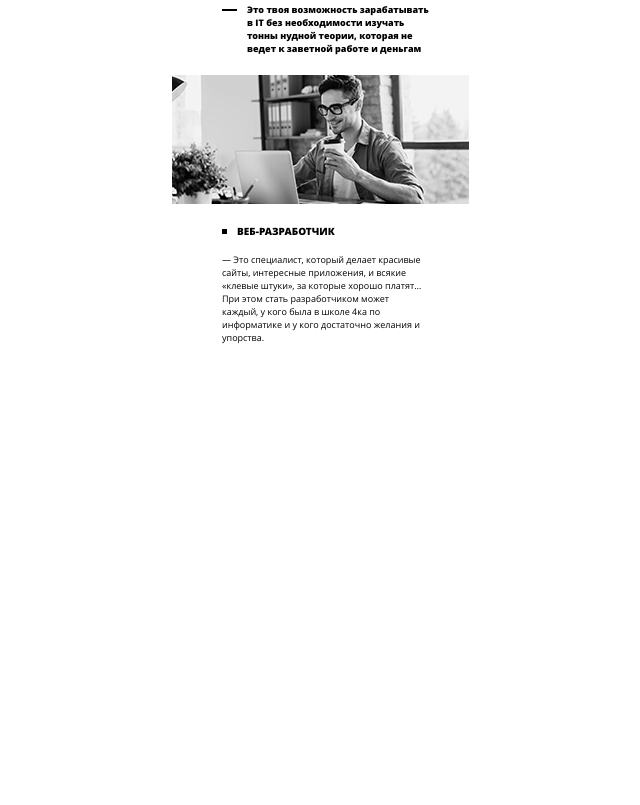
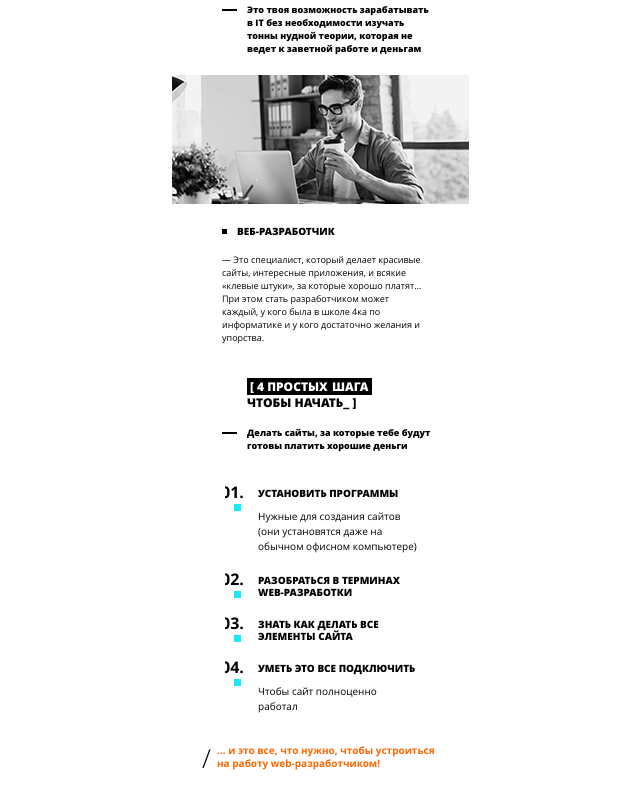
Before and after one commit to arthurtheking/tripwire, a website: page src/index.html in a window 1280 px wide. Shown: the part 4074-4879 px from the top of the page, without its empty margins (318-958 px from the left). Before the commit the page ends 4453 px from the top, so only its background shows below. Drawn offline with Linux system fonts and the light colour scheme; files that its build step writes are made by us from their sources.

Commit message:
added sec 9

```diff
--- a/src/index.html
+++ b/src/index.html
@@ -155,7 +155,19 @@
             <img class="developer_h" src="./img/developer_mob.jpg" alt="front-end developer">
             <h6 class="subtitle_h">Веб-разработчик</h6>
             <p class="text_secondary_h">— Это специалист, который делает красивые cайты, интересные приложения, и всякие «клевые штуки», за которые хорошо платят… При этом стать разработчиком может каждый, у кого была в школе 4ка по информатике и у кого достаточно желания и упорства.</p>
-
+        </div>
+    </div>
+    <div class="wrapper_i">
+        <div class="container_i">
+            <h3 class="title_i"><span>[ 4 простых </span><span>шага</span> чтобы начать_ ]</h3>
+            <h5 class="subtitle_i">Делать сайты, за которые тебе будут готовы платить хорошие деньги</h5>
+            <ol class="list_i">
+                <li class="list-item_i"><h6>Установить программы</h6>Нужные для создания сайтов (они установятся даже на обычном офисном компьютере)</li>
+                <li class="list-item_i"><h6>Разобраться в терминах web-разработки</h6></li>
+                <li class="list-item_i"><h6>Знать как делать все элементы сайта</h6></li>
+                <li class="list-item_i"><h6>Уметь это все подключить</h6>Чтобы сайт полноценно работал</li>
+            </ol>
+            <p class="text_i">… и это все, что нужно, чтобы устроиться на работу web-разработчиком!</p>
         </div>
     </div>
 </body>
--- /dev/null
+++ b/src/sass/components/_section_i.scss
@@ -0,0 +1,128 @@
+.wrapper_i {
+    min-width: 320px;
+    color: #000000;
+    font-family: 'Open Sans', sans-serif;
+}
+.container_i {
+    width: 300px;
+    margin-left: auto;
+    margin-right: auto;
+    padding-bottom: 35px;
+}
+.title_i {
+    font-size: 12px;
+    line-height: 16px;
+    font-weight: 900;
+    text-transform: uppercase;
+    width: 150px;
+    margin-left: auto;
+    margin-right: auto;
+    margin-bottom: 15px;
+}
+.title_i>span {
+    color: #ffffff;
+    background-color: #000000;
+    padding-left: 3px;
+}
+.title_i>span:nth-of-type(2) {
+    padding-right: 3px;
+    padding-left: 1px;
+}
+.subtitle_i {
+    font-size: 9px;
+    line-height: 13px;
+    font-weight: 900;
+    width: 190px;
+    margin-left: 75px;
+    margin-bottom: 20px;
+    position: relative;
+    margin-bottom: 35px;
+}
+.subtitle_i::before {
+    content: '';
+    width: 15px;
+    position: absolute;
+    top: 6px;
+    left:-25px;
+    border-bottom: 2px solid #000;
+}
+.list_i {
+    counter-reset: heading;
+    list-style: none;
+    margin-bottom: 0;
+}
+.list-item_i {
+    position: relative;
+    width: 160px;
+    margin-left: 46px;
+}
+.list-item_i:nth-last-of-type(n+2) {
+    margin-bottom: 20px;
+}
+.list-item_i>h6 {
+    font-weight: 900;
+    text-transform: uppercase;
+    margin: 0;
+    padding: 0;
+    margin-bottom: 0px;
+    position: relative;
+}
+.list-item_i:first-of-type>h6 {
+    margin-bottom: 10px;
+}
+.list-item_i:last-of-type>h6 {
+    margin-bottom: 10px;
+}
+.list-item_i::before {
+    counter-increment: heading;
+    content: "0" counter(heading) ". ";
+    position: absolute;
+    top: -5px;
+    left: -37px;
+    font-weight: 700;
+    font-size: 16px;
+    line-height: 20px;
+}
+.list-item_i>h6::before {
+    content: '';
+    display: inline-block;
+    position: absolute;
+    width: 10px;
+    height: 20px;
+    left: -43px;
+    top: -5px;
+    background-color: #ffffff;
+}
+.list-item_i>h6::after {
+    position: absolute;
+    content: '';
+    width: 7px;
+    height: 7px;
+    display: inline-block;
+    left: -24px;
+    top: 17px;
+    background-color: #16ebfe;
+}
+.list-item_i:last-of-type {
+    margin-bottom: 30px;
+}
+.text_i {
+    font-size: 10px;
+    line-height: 13px;
+    font-weight: 700;
+    color: #ff6600;
+    width: 220px;
+    margin-left: 45px;
+    position: relative;
+    margin-bottom: 0px;
+}
+.text_i::before {
+    content: '/';
+    font-size: 26px;
+    line-height: 30px;
+    position: absolute;
+    left: -15px;
+    top: -1px;
+    color: #000000;
+    font-weight: 300;
+}
--- a/src/sass/main.scss
+++ b/src/sass/main.scss
@@ -11,4 +11,4 @@
 @import "./components/_section_f.scss";
 @import "./components/_section_g.scss";
 @import "./components/_section_h.scss";
-// @import "./components/_section_i.scss";
+@import "./components/_section_i.scss";
```
Also changed, not shown: build/css/stylesheet.css, build/index.html.
